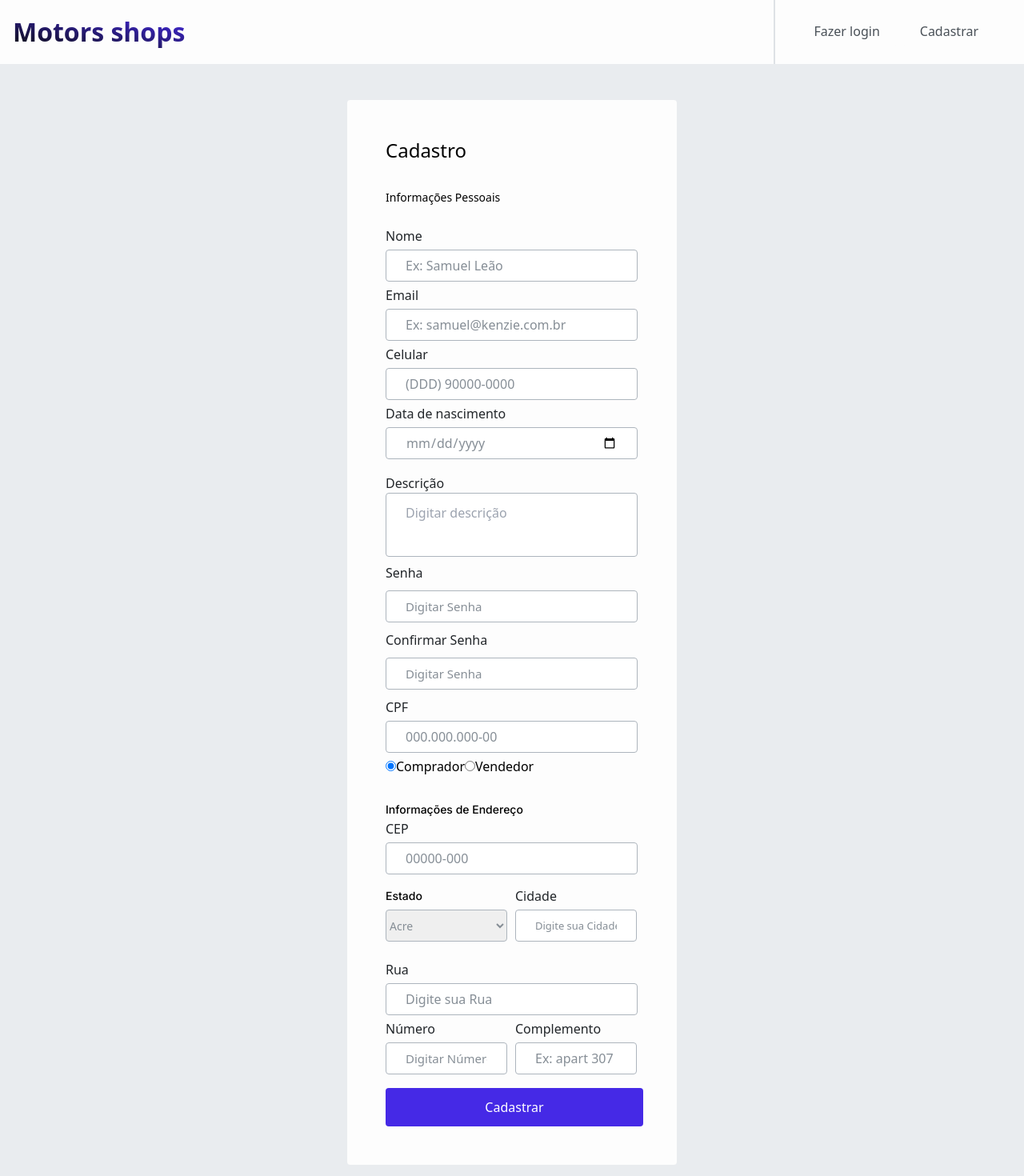
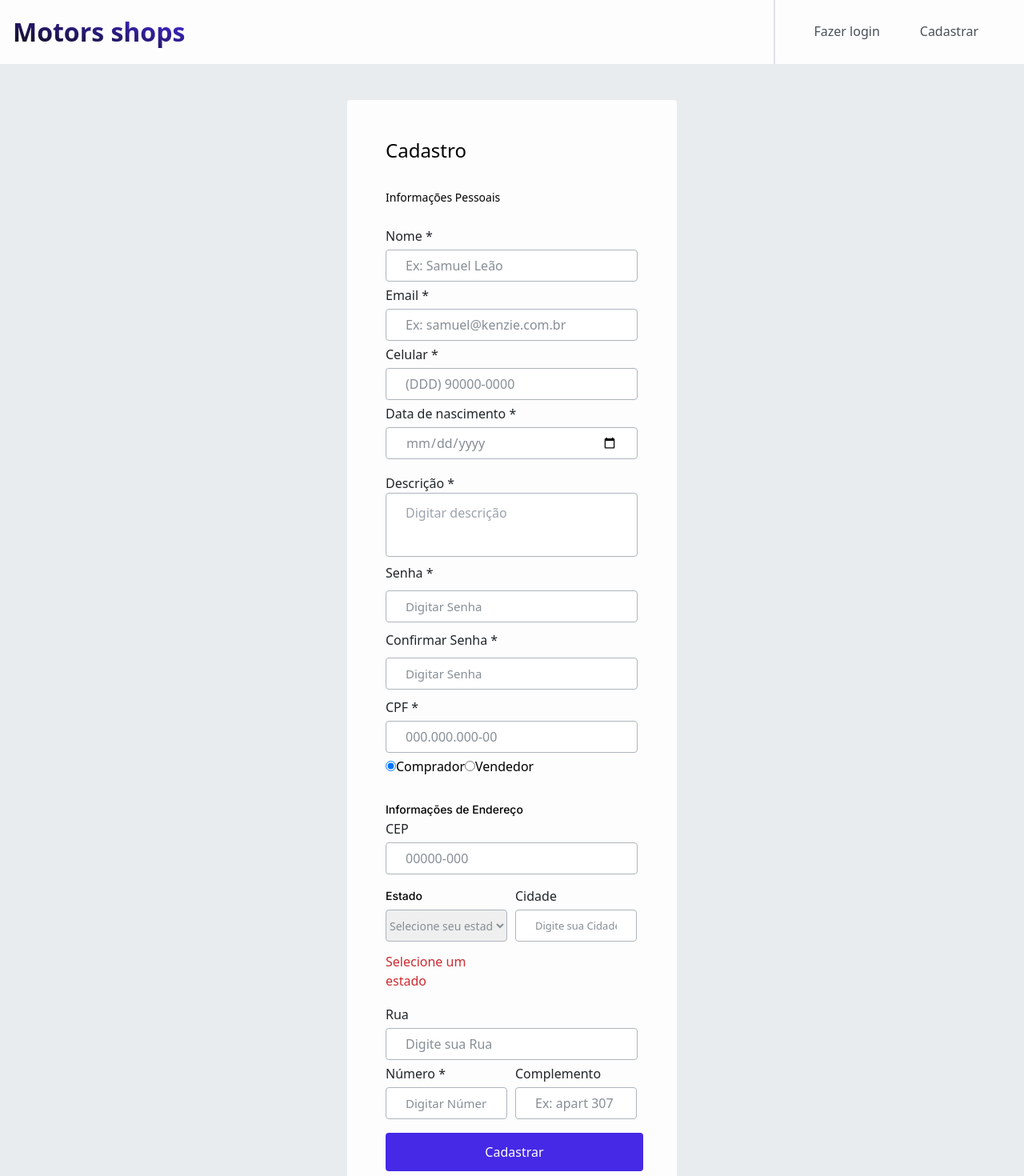
Before and after one commit to Projeto-Full-Stack/Projeto-FullStack-Grupo11, a Next.js app in the folder frontend/: page / in a window 1280 px wide. Shown: the top 1470 px of the page at 80% size. Built offline with nearby package versions, Linux system fonts and the light colour scheme.

Commit message:
fix: register form error messages and select

```diff
--- a/frontend/src/pages/register.tsx
+++ b/frontend/src/pages/register.tsx
@@ -5,118 +5,226 @@ import { Text } from "@/components/typography/text.components";
 import { Heading } from "@/components/typography/heading.component";
 import { Footer } from "@/components/footer";
 import { useForm } from "react-hook-form";
-import { zodResolver } from "@hookform/resolvers/zod"
+import { zodResolver } from "@hookform/resolvers/zod";
 import { registerSchema, RegisterInterface } from "@/schemas/register.schemas";
 import { registerContext } from "@/context/register.context";
-import { useEffect } from "react";
+import { useEffect, useState } from "react";
 import Button from "@/components/button";
 
 function RegisterPage() {
+  const [selected, setSelected] = useState(true);
+
+  const handleSelected = (value: string) => {
+    if (value === "default") {
+      setSelected(true);
+    } else {
+      setSelected(false);
+    }
+  };
+
   const {
     handleSubmit,
     register,
-        formState,
+    formState: { errors },
   } = useForm<RegisterInterface>({
-        resolver: zodResolver(registerSchema)
-    })
+    resolver: zodResolver(registerSchema),
+  });
 
-    const { registerRequest, registerError, setRegisterError } = registerContext()
+  const { registerRequest, registerError, setRegisterError } =
+    registerContext();
 
-    return(
-
+  return (
     <main className={`bg-grey-7 min-h-screen`}>
-            <NavBar/>
+      <NavBar />
       <div className={`flex justify-center items-center mt-[45px] mb-[94px]`}>
-                <form onSubmit={handleSubmit(registerRequest)} className={`bg-grey-10 rounded flex flex-col items-start p-12 w-[412px] min-h-min `}>
-                    <Heading weight={500} type="h5" extra_classes="mb-[32px]">{"Cadastro"}</Heading>
+        <form
+          onSubmit={handleSubmit(registerRequest)}
+          className={`bg-grey-10 rounded flex flex-col items-start p-12 w-[412px] min-h-min `}
+        >
+          <Heading weight={500} type="h5" extra_classes="mb-[32px]">
+            {"Cadastro"}
+          </Heading>
           <div>
-                        <Text weight={500} type="b2" extra_classes="mb-[24px]">{"Informações Pessoais"}</Text>
+            <Text weight={500} type="b2" extra_classes="mb-[24px]">
+              {"Informações Pessoais"}
+            </Text>
             <Input
               register={register("name")}
               input_name="name"
               input_type="text"
-                            label="Nome"
+              label="Nome *"
               extra_classes="my-[5px] w-[315px] h-[40px]"
-                        >{"Ex: Samuel Leão"}</Input>
-                        {registerError && <Text type="b2" weight={500} extra_classes="text-feedback-alert_1">{registerError}</Text>}
+            >
+              {"Ex: Samuel Leão"}
+            </Input>
+            {errors.name && (
+              <p className={`flex py-2 text-feedback-alert_1`}>
+                {errors.name.message}
+              </p>
+            )}
+            {registerError && (
+              <Text
+                type="b2"
+                weight={500}
+                extra_classes="text-feedback-alert_1"
+              >
+                {registerError}
+              </Text>
+            )}
             <Input
               register={register("email")}
               input_name="email"
               input_type="email"
-                            label="Email"
+              label="Email *"
               extra_classes="my-[5px] w-[315px] h-[40px]"
-                        >{"Ex: samuel@kenzie.com.br"}</Input>
+            >
+              {"Ex: samuel@kenzie.com.br"}
+            </Input>
+            {errors.email && (
+              <p className={`flex py-2 text-feedback-alert_1`}>
+                {errors.email.message}
+              </p>
+            )}
 
             <Input
               register={register("phone")}
               input_name="phone"
               input_type="tel"
-                            label="Celular"
+              label="Celular *"
               extra_classes="my-[5px] w-[315px] h-[40px]"
-                        >{"(DDD) 90000-0000"}</Input>
+            >
+              {"(DDD) 90000-0000"}
+            </Input>
+            {errors.phone && (
+              <p className={`flex py-2 text-feedback-alert_1`}>
+                {errors.phone.message}
+              </p>
+            )}
             <Input
               register={register("birthDate")}
               input_name="birthDate"
               input_type="date"
-                            label="Data de nascimento"
+              label="Data de nascimento *"
               extra_classes="my-[5px] w-[315px] h-[40px]"
-                        >{"00/00/00"}</Input>
+            >
+              {"00/00/00"}
+            </Input>
+            {errors.birthDate && (
+              <p className={`flex py-2 text-feedback-alert_1`}>
+                {errors.birthDate.message}
+              </p>
+            )}
             <Input
               register={register("description")}
               input_name="description"
               input_type="textArea"
-                            label="Descrição"
+              label="Descrição *"
               extra_classes="w-[315px] h-[40px]"
-                        >{"Digitar descrição"}</Input>
+            >
+              {"Digitar descrição"}
+            </Input>
+            {errors.description && (
+              <p className={`flex py-2 text-feedback-alert_1`}>
+                {errors.description.message}
+              </p>
+            )}
 
             <Input
               register={register("password")}
               input_name="password"
               input_type="password"
-                            label="Senha"
+              label="Senha *"
               extra_classes="my-[10px] w-[315px] h-[40px] text-[15px]"
-                            >{"Digitar Senha"}</Input>
+            >
+              {"Digitar Senha"}
+            </Input>
+            {errors.password && (
+              <p className={`flex py-2 text-feedback-alert_1`}>
+                {errors.password.message}
+              </p>
+            )}
             <Input
               register={register("confirmPassword")}
               input_name="confirmPassword"
               input_type="password"
-                            label="Confirmar Senha"
+              label="Confirmar Senha *"
               extra_classes="my-[10px] w-[315px] h-[40px] text-[15px]"
-                            >{"Digitar Senha"}</Input>
+            >
+              {"Digitar Senha"}
+            </Input>
+            {errors.confirmPassword && (
+              <p className={`flex py-2 text-feedback-alert_1`}>
+                {errors.confirmPassword.message}
+              </p>
+            )}
             <Input
               register={register("cpf")}
               input_name="cpf"
               input_type="text"
-                            label="CPF"
+              label="CPF *"
               extra_classes="my-[5px] w-[315px] h-[40px]"
-                        >{"000.000.000-00"}</Input>
-                        <input type="radio" id="teste1" {...register("isVendor")} value="comprador" checked/>
+            >
+              {"000.000.000-00"}
+            </Input>
+            {errors.cpf && (
+              <p className={`flex py-2 text-feedback-alert_1`}>
+                {errors.cpf.message}
+              </p>
+            )}
+            <input
+              type="radio"
+              id="teste1"
+              {...register("isVendor")}
+              value="comprador"
+              checked
+            />
             <label htmlFor="teste1">Comprador</label>
-                        <input type="radio" id="teste2" {...register("isVendor")} value="vendedor"/>
+            <input
+              type="radio"
+              id="teste2"
+              {...register("isVendor")}
+              value="vendedor"
+            />
             <label htmlFor="teste2">Vendedor</label>
           </div>
 
-
           <div className="mt-[30px]">
-                        <Text weight={500} type="b2" extra_classes="">{"Informações de Endereço"}</Text>
+            <Text weight={500} type="b2" extra_classes="">
+              {"Informações de Endereço"}
+            </Text>
             <Input
               register={register("cep")}
               input_name="cep"
               input_type="text"
               label="CEP"
               extra_classes="my-[5px] w-[315px] h-[40px]"
-                        >{"00000-000"}</Input>
+            >
+              {"00000-000"}
+            </Input>
+            {errors.cep && (
+              <p className={`flex py-2 text-feedback-alert_1`}>
+                {errors.cep.message}
+              </p>
+            )}
             <span className="flex gap-[10px] w-[315px] my-[10px]">
-                            <label htmlFor="state" className="block mb-2 text-sm font-medium text-gray-900 dark:text-white">
-                                <Text weight={500} type="b2">Estado</Text>
+              <div>
+                <label
+                  htmlFor="state"
+                  className="block text-sm font-medium text-gray-900 dark:text-white"
+                >
+                  <Text weight={500} type="b2">
+                    Estado
+                  </Text>
+
                   <select
-                                    {...register("state",{
-                                        required:true,
-                                    })}
+                    {...register("state")}
+                    onChange={(e) => handleSelected(e.target.value)}
+                    required={true}
                     id="state"
-                                    name="estado"
-                                    className="my-[5px] w-[152px] h-[40px] text-[14px] focus:outline-none focus:ring focus:ring-brand-1 text-grey-3 border-[1.5px] font-normal rounded border-grey-4 block">
-                                    <option value="Selecione seu estado" disabled>Selecione seu estado</option>
+                    name="state"
+                    className="my-[5px] w-[152px] h-[40px] text-[14px] focus:outline-none focus:ring focus:ring-brand-1 text-grey-3 border-[1.5px] font-normal rounded border-grey-4 block"
+                  >
+                    <option value="default">Selecione seu estado</option>
                     <option value="AC">Acre</option>
                     <option value="AL">Alagoas</option>
                     <option value="AP">Amapá</option>
@@ -146,13 +254,28 @@ function RegisterPage() {
                     <option value="TO">Tocantins</option>
                   </select>
                 </label>
+                {selected && (
+                  <p className={`flex py-2 text-feedback-alert_1`}>
+                    {"Selecione um estado"}
+                  </p>
+                )}
+              </div>
+              <div>
                 <Input
                   register={register("city")}
                   input_name="city"
                   input_type="text"
                   label="Cidade"
                   extra_classes="my-[5px] w-[152px] text-[13px] h-[40px]"
-                            >{"Digite sua Cidade"}</Input>
+                >
+                  {"Digite sua Cidade"}
+                </Input>
+                {errors.city && (
+                  <p className={`flex py-2 text-feedback-alert_1`}>
+                    {errors.city.message}
+                  </p>
+                )}
+              </div>
             </span>
             <Input
               register={register("street")}
@@ -160,22 +283,47 @@ function RegisterPage() {
               input_type="text"
               label="Rua"
               extra_classes="my-[5px] w-[315px] h-[40px]"
-                        >{"Digite sua Rua"}</Input>
+            >
+              {"Digite sua Rua"}
+            </Input>
+            {errors.street && (
+              <p className={`flex py-2 text-feedback-alert_1`}>
+                {errors.street.message}
+              </p>
+            )}
             <span className="flex gap-[10px] w-[315px]">
+              <div>
                 <Input
                   register={register("number")}
                   input_name="number"
                   input_type="text"
-                                label="Número"
+                  label="Número *"
                   extra_classes="my-[5px] w-[152px] h-[40px] text-[15px]"
-                            >{"Digitar Número"}</Input>
+                >
+                  {"Digitar Número"}
+                </Input>
+                {errors.number && (
+                  <p className={`flex py-2 text-feedback-alert_1`}>
+                    {errors.number.message}
+                  </p>
+                )}
+              </div>
+              <div>
                 <Input
                   register={register("complement")}
                   input_name="complement"
                   input_type="text"
                   label="Complemento"
                   extra_classes="my-[5px] w-[152px] h-[40px]"
-                            >{"Ex: apart 307"}</Input>
+                >
+                  {"Ex: apart 307"}
+                </Input>
+                {errors.complement && (
+                  <p className={`flex py-2 text-feedback-alert_1`}>
+                    {errors.complement.message}
+                  </p>
+                )}
+              </div>
             </span>
             {/* <RadioGroup
                             {...register("isVendor")}
@@ -190,14 +338,15 @@ function RegisterPage() {
                             </div>
                           ]}
                         /> */}
-
           </div>
-                       <Button type={`bg-brand`} extra_classes={`py-3 mt-3 px-[7.77rem]`}>Cadastrar</Button>
+          <Button type={`bg-brand`} extra_classes={`py-3 mt-3 px-[7.77rem]`}>
+            Cadastrar
+          </Button>
         </form>
       </div>
-            <Footer/>
+      <Footer />
     </main>
-    )
+  );
 }
 
-export default RegisterPage
+export default RegisterPage;
```
Also changed, not shown: frontend/src/schemas/register.schemas.ts (+53 -24 lines). Lines whose indentation alone changed are shown as unchanged.
